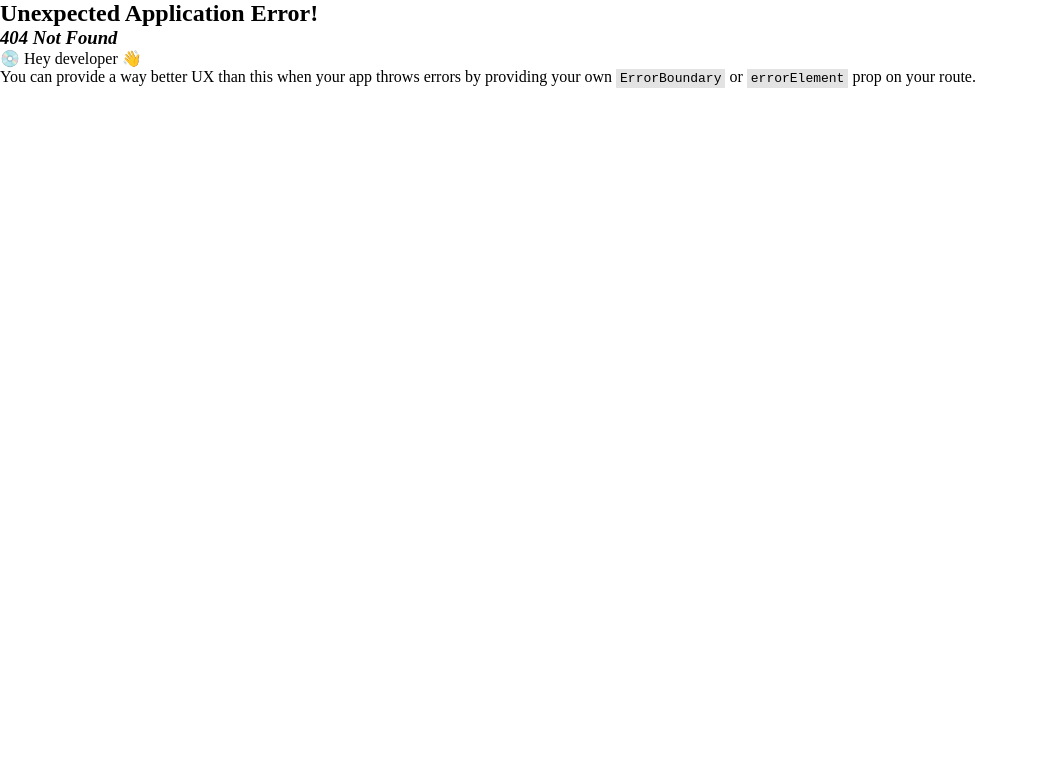
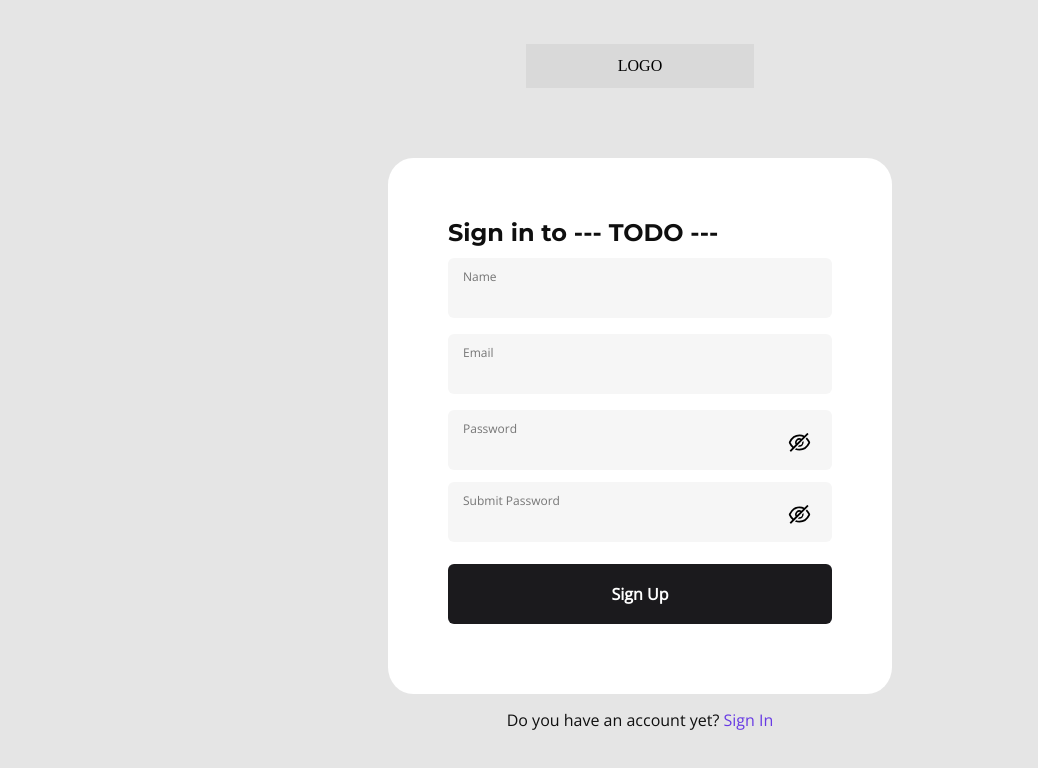
Before and after one commit to Wolahi/project, a React (Create React App) app: page /auth/signUp in a window 1280 px wide. Before the commit this address had no page. Shown: the top 768 px of the page, without its empty margins (0-1038 px from the left). Built offline with nearby package versions, Linux system fonts and the light colour scheme.

Commit message:
Routers Auth

```diff
--- a/src/ui/core/Auth/components/SignInComponets/SignInView.tsx
+++ b/src/ui/core/Auth/components/SignInComponets/SignInView.tsx
@@ -36,7 +36,7 @@ const SignInView = (): ReactElement => {
           </form>
           <SwitchLogReg
             text={translations.text.dontHaveAcc}
-            path="/signUp"
+            path="/auth/signUp"
             sign={translations.text.signUp}
           />
         </div>
--- a/src/ui/core/Auth/components/SignUpComponents/SignUpView.tsx
+++ b/src/ui/core/Auth/components/SignUpComponents/SignUpView.tsx
@@ -41,7 +41,7 @@ const SignUpView = (): ReactElement => {
           </form>
           <SwitchLogReg
             text={translations.text.doHaveAcc}
-            path="/signIn"
+            path="/auth/signIn"
             sign={translations.text.signIn}
           />
         </div>
--- a/src/ui/pages/AuthPage/index.tsx
+++ b/src/ui/pages/AuthPage/index.tsx
@@ -1,13 +1,12 @@
 import React, { ReactElement } from "react";
-import AuthPageView from "../../core/Auth/components/AuthPageView";
+import { Outlet } from "react-router";
+import lang from "./en.json";
 import { TranslationProvider } from "../../../libs/TranslitionProvaider/TranslationProvider";
-
-import lang from "./en.json";
 
 const Auth = (): ReactElement => {
   return (
     <TranslationProvider translations={lang}>
-      <AuthPageView />
+      <Outlet />
     </TranslationProvider>
   );
 };
```
Also changed, not shown: src/index.tsx (+19 -15 lines), src/ui/core/Auth/components/AuthPageView.tsx (deleted, +0 -16 lines).
